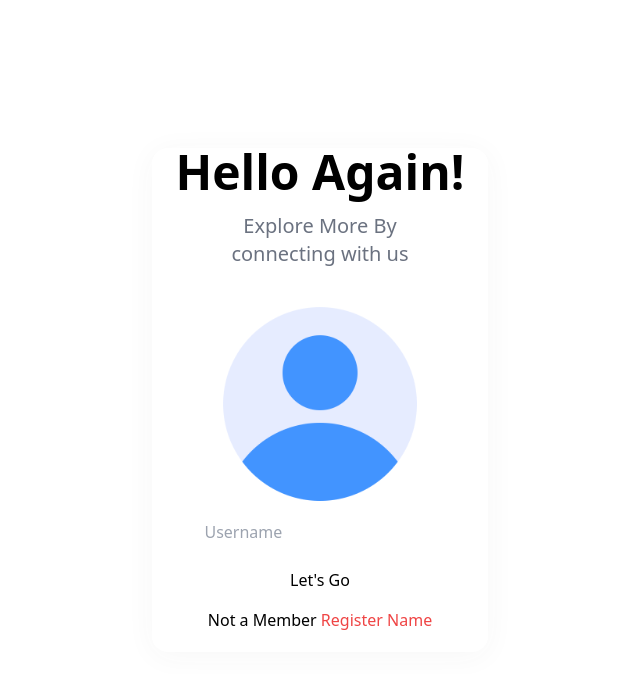
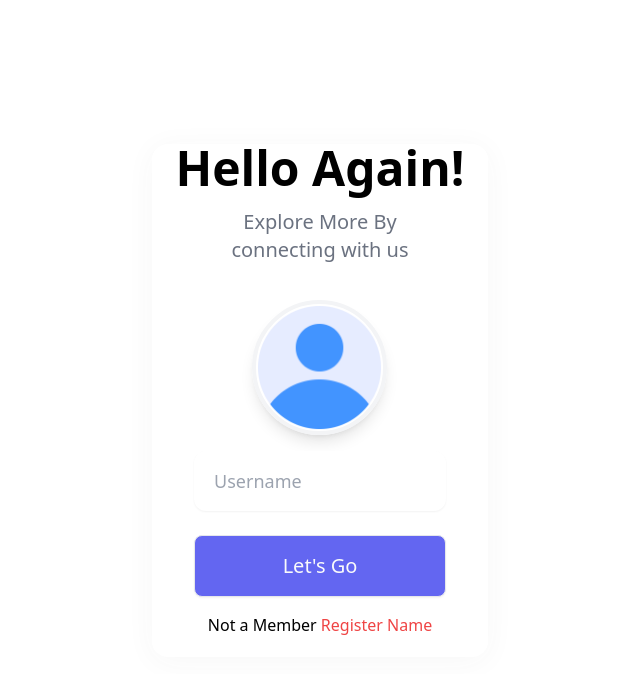
Before and after one commit to Ankitbagga75/Login_Page, a React (Create React App) app in the folder client/: page / in a window 1280 px wide. Shown: the top 674 px of the page, without its empty margins (320-960 px from the left). Built offline with nearby package versions, Linux system fonts and the light colour scheme.

Commit message:
Username  page Styling

```diff
--- a/client/src/components/Username.js
+++ b/client/src/components/Username.js
@@ -16,11 +16,11 @@ export default function Username(){
                 </div>
                 <form className='py-1'>
                     <div className='profile flex justify-center py-4'>
-                      <img src={avatar} alt="avatar" width="200" height="200" />
+                      <img src={avatar} className={styles.profile_img} alt="avatar" width="200" height="200" />
                     </div>
                     <div className='textbox flex flex-col items-center gap-6'>
-                        <input type = 'text' placeholder='Username' />
-                        <button type = 'submit'>Let's Go</button>
+                        <input className={styles.textbox} type = 'text' placeholder='Username' />
+                        <button className={styles.btn} type = 'submit'>Let's Go</button>
                     </div>
                     <div className='text-center py-4'>
                         <span className='text=gray-500'>Not a Member <Link className='text-red-500' to='/register'>Register Name</Link></span>
--- a/client/src/styles/Username.module.css
+++ b/client/src/styles/Username.module.css
@@ -4,9 +4,28 @@
     box-shadow: 0 4px 30px #4747470b;
     backdrop-filter: blur(7.1px);
     border: 1px solid rgba(255, 255, 255, 0.3)
-    @apply border-4 border-gray-50 shrink-0 h-3/4 w-[30%] rounded-3xl py-20 px-7 min-w-max
+    @apply border-4 border-gray-50 shrink-0 h-3/4 w-[30%] rounded-3xl py-20 px-7 min-w-max;
 }
 
-profile_img{
-    /* @apply  */
+.profile_img{
+    @apply border-4 border-gray-100 w-[135px] rounded-full shadow-lg cursor-pointer;
+    @apply hover:border-gray-200;
+
 }
+
+.textbox{
+    @apply border-0 px-5 py-4 rounded-xl w-3/4 shadow-sm text-lg;
+    @apply focus:outline-none;
+}
+
+.btn{
+    @apply border bg-indigo-500 w-3/4 py-4 rounded-lg text-gray-50 text-xl shadow-sm text-center
+}
+
+.btn:hover{
+    background-color: #ff6a6a;
+}
+
+input[type='filter']{
+    display: none;
+}
```
